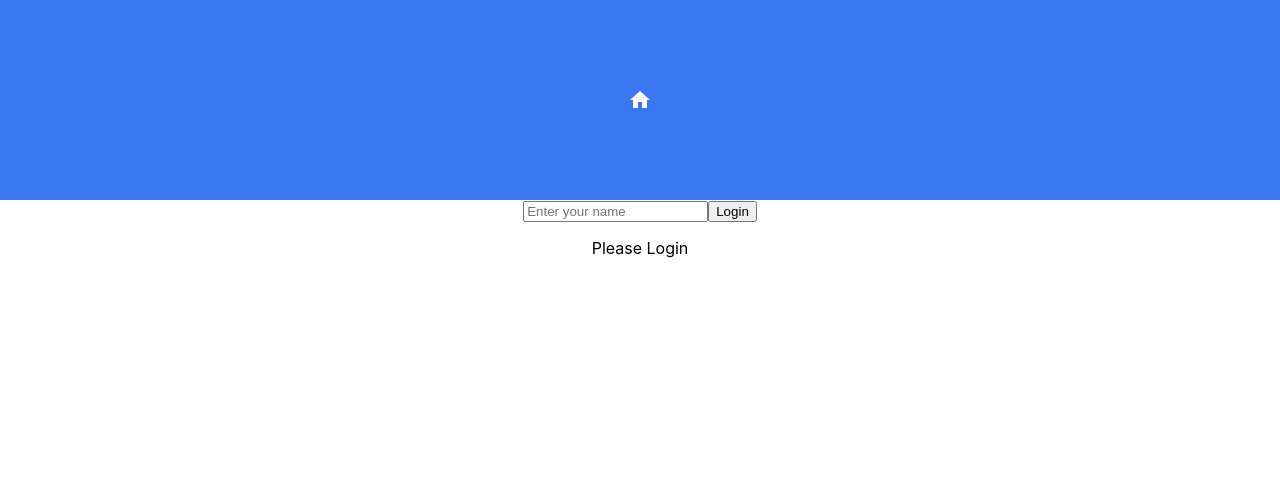
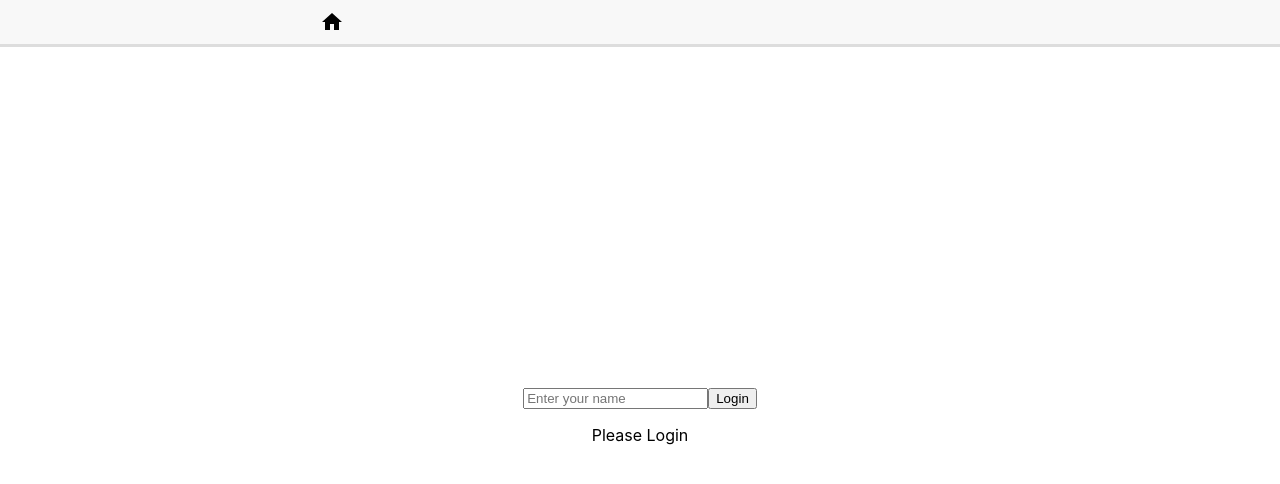
Before and after one commit to katty-bird/sports-fields, a React (Create React App) app: page / in a window 1280 px wide. Shown: the top 484 px of the page. Built offline with nearby package versions, Linux system fonts and the light colour scheme.

Commit message:
design changed

```diff
--- a/src/App.css
+++ b/src/App.css
@@ -1,18 +1,76 @@
 .App {
+  text-align: center;
+  display: flex;
+  flex-direction: column;
+  height: 100vh;
+}
+
+.App-header {
+  display: flex;
+  justify-content: space-between;
+  align-items: center;
+  padding: 10px 20px;
+  background-color: #f8f8f8;
+  border-bottom: 3px solid #ddd;
+}
+
+.home-icon {
+  margin-left: 300px;
+  width: 24px;
+  height: 24px;
+}
+
+h1 {
+  flex-grow: 1;
+  text-align: center;
+  margin: 0;
+  font-size: 1.2em;
+}
+
+.logout-button {
+  margin-right: 300px;
+  background-color: #007bff;
+  color: white;
+  border: none;
+  border-radius: 5px;
+  padding: 10px 20px;
+  cursor: pointer;
+}
+
+.App-body {
+  flex-grow: 1;
+  display: flex;
+  flex-direction: column;
+  justify-content: center;
+  align-items: center;
+}
+
+.login-container {
   text-align: center;
 }
 
-.App-header {
-  background-color: #3a76ef;
-  min-height: 25vh;
-  display: flex;
-  flex-direction: column;
-  align-items: center;
-  justify-content: center;
-  font-size: calc(10px + 2vmin);
-  color: white;
+.name-input {
+  padding: 10px;
+  margin-right: 10px;
+  border: 1px solid #ddd;
+  border-radius: 5px;
+  width: calc(100% - 40px);
+  max-width: 300px;
+  box-sizing: border-box;
 }
 
-.App-link {
-  color: #61dafb;
+.login-button {
+  margin-right: 300px;
+  padding: 10px 20px;
+  background-color: #007bff;
+  color: white;
+  border: none;
+  border-radius: 5px;
+  cursor: pointer;
 }
+
+.login-text {
+  margin-top: 20px;
+  font-size: 1.2em;
+  color: #555;
+}
```
